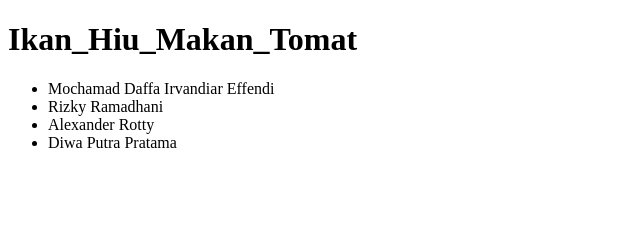
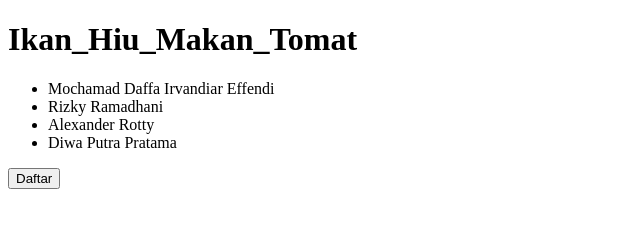
Before and after one commit to Mochamaddaffa/Ikan-Hiu-Makan-Tomat, a plain HTML site: page index.html in a window 1280 px wide. Shown: the whole page, without its empty margins (0-640 px from the left). Drawn offline with nearby package versions, Linux system fonts and the light colour scheme.

Commit message:
tambah tombol

```diff
--- a/index.html
+++ b/index.html
@@ -14,6 +14,7 @@
         <li>Alexander Rotty</li>
         <li>Diwa Putra Pratama</li>
     </ul>
+    <button type="button" class="btn btn-prymary">Daftar</button>
     <script src="https://cdn.jsdelivr.net/npm/bootstrap@5.3.3/dist/js/bootstrap.bundle.min.js" integrity="sha384-YvpcrYf0tY3lHB60NNkmXc5s9fDVZLESaAA55NDzOxhy9GkcIdslK1eN7N6jIeHz" crossorigin="anonymous"></script>
   </body>
 </html>
```
